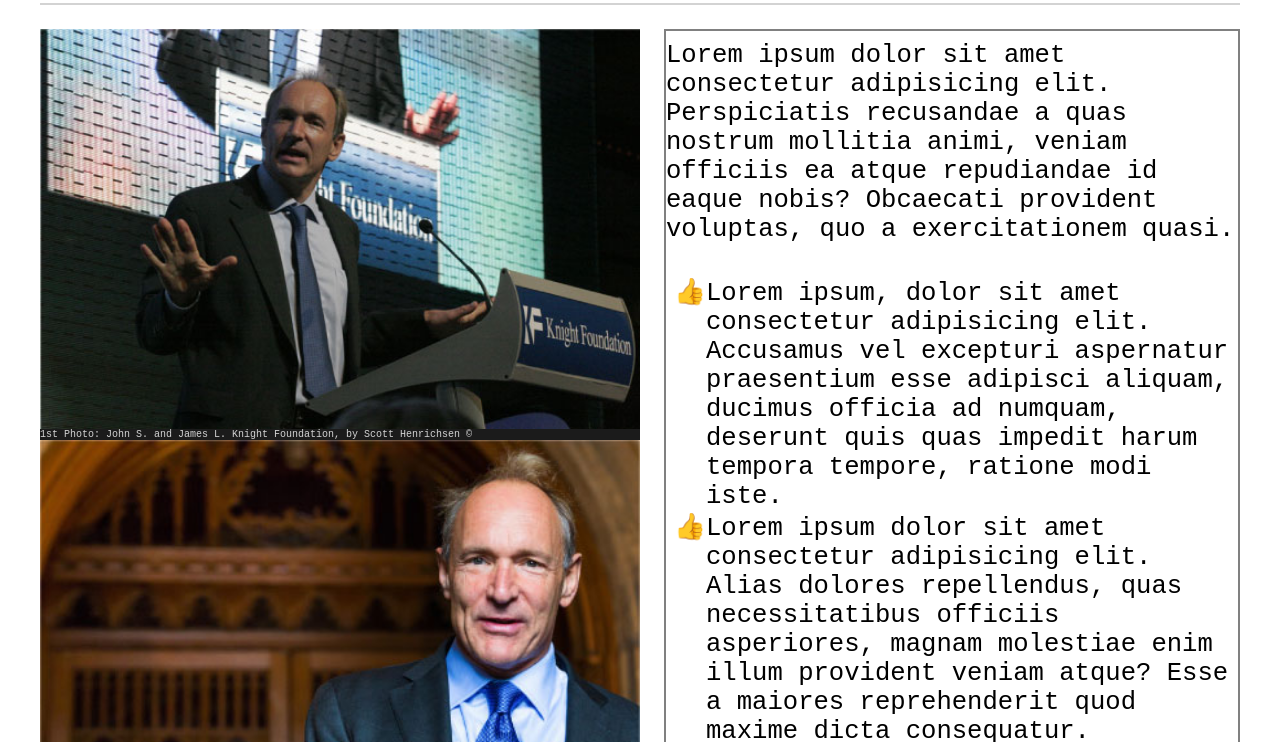
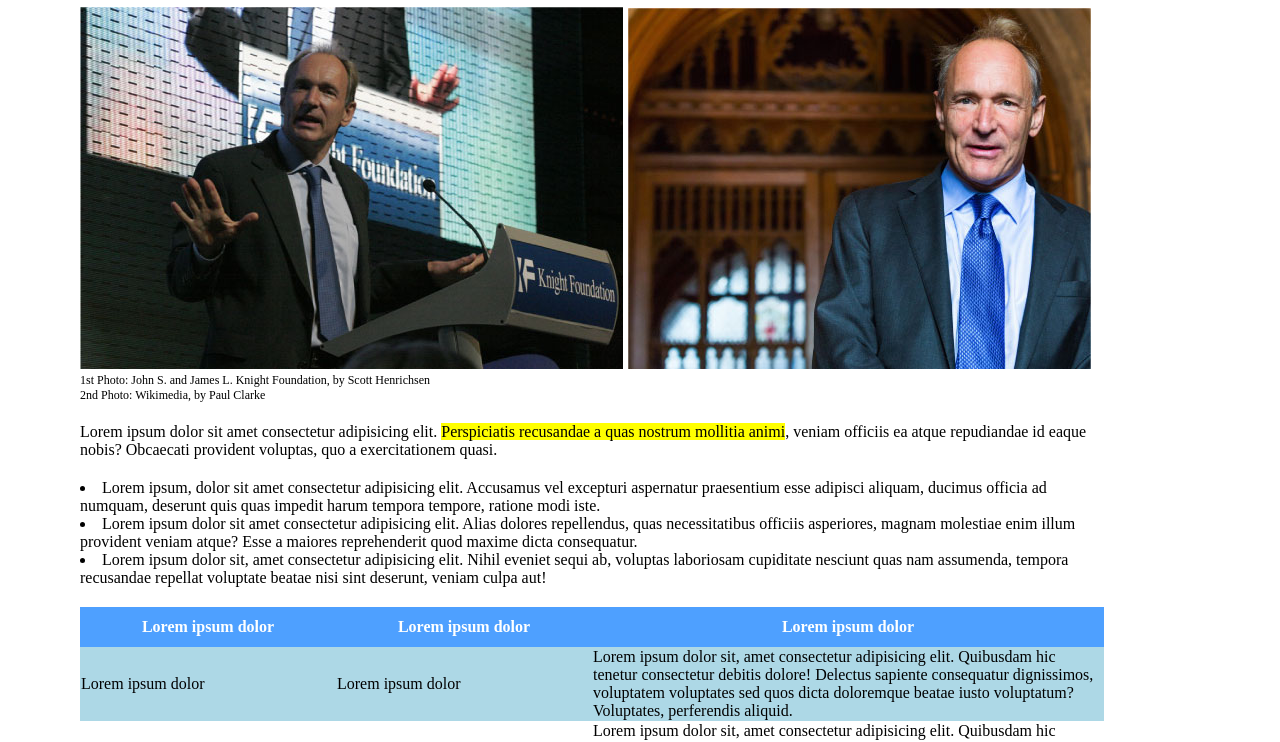
Before and after one commit to Carnicero90/html-css-booleaner, a website: page index.html in a window 1280 px wide. Shown: the part 241-983 px from the top of the page. Drawn offline with Linux system fonts and the light colour scheme.

Commit message:
Aggiunta foto a README, cambiato stylesheet usato dalla pagina

```diff
--- a/index.html
+++ b/index.html
@@ -6,8 +6,8 @@
     <meta name="viewport" content="width=device-width, initial-scale=1.0" />
     <meta http-equiv="X-UA-Compatible" content="ie=edge" />
     <meta name="description" content="l'inventore di internet che ripete ossessivamente 'Lorem Ipsum'" />
-    <!-- <link rel="stylesheet" href="css/style.css" /> -->
-    <link rel="stylesheet" href="css/style-alternativo.css" />
+    <link rel="stylesheet" href="css/style.css" />
+    <!-- <link rel="stylesheet" href="css/style-alternativo.css" /> -->
     <title>The Booleaner</title>
 </head>
 
```
Also changed, not shown: README.md, img/cfr_due_versioni.png (added).
